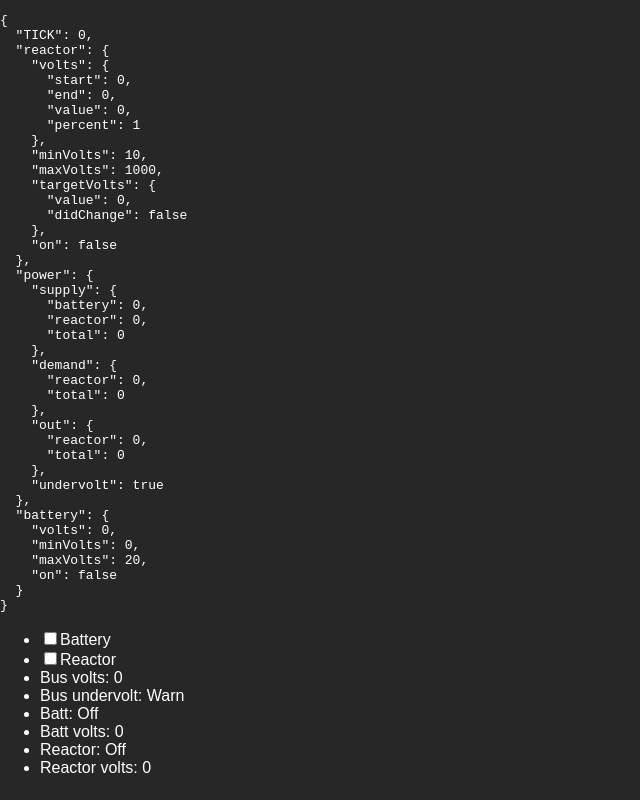
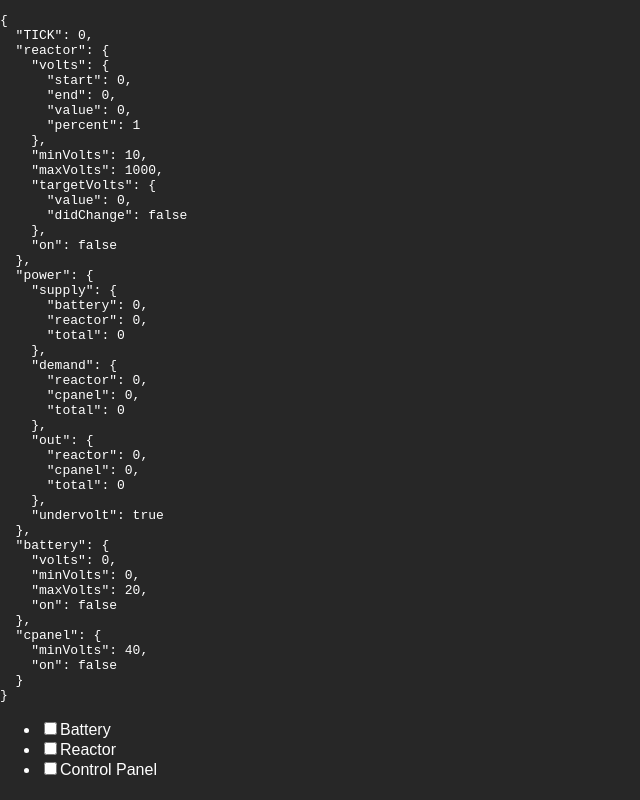
Before and after one commit to Vandesm14/saturn, a React (Vite) app: page / in a window 1280 px wide. Shown: the whole page, without its empty margins (0-640 px from the left). Built offline with nearby package versions, Linux system fonts and the light colour scheme.

Commit message:
experiment with multiple draw sources

```diff
--- a/src/App.tsx
+++ b/src/App.tsx
@@ -37,12 +37,26 @@ function App() {
             Reactor
           </label>
         </li>
+        <li>
+          <label>
+            <input
+              type="checkbox"
+              checked={state.cpanel.on}
+              onChange={(e) => partial({ cpanel: { on: e.target.checked } })}
+            />
+            Control Panel
+          </label>
+        </li>
+        {state.power.out.cpanel === state.cpanel.minVolts ? (
+          <>
             <li>Bus volts: {state.power.supply.total}</li>
             <li>Bus undervolt: {state.power.undervolt ? 'Warn' : ''}</li>
             <li>Batt: {state.battery.on ? 'On' : 'Off'}</li>
             <li>Batt volts: {state.battery.volts}</li>
             <li>Reactor: {state.reactor.on ? 'On' : 'Off'}</li>
             <li>Reactor volts: {state.reactor.volts.value}</li>
+          </>
+        ) : null}
       </ul>
     </>
   );
--- a/src/game.ts
+++ b/src/game.ts
@@ -27,11 +27,13 @@ export const state = {
     // Required power drawn from the bus (e.g. control panel requires 10V)
     demand: {
       reactor: 0,
+      cpanel: 0,
       total: 0,
     },
     // Actual power drawn from the bus (e.g. control panel only gets 50% -> 5V due to supply/demand)
     out: {
       reactor: 0,
+      cpanel: 0,
       total: 0,
     },
 
@@ -42,6 +44,13 @@ export const state = {
     volts: 0,
     minVolts: 0,
     maxVolts: 20,
+
+    // Inputs
+    on: false,
+  },
+
+  cpanel: {
+    minVolts: 40,
 
     // Inputs
     on: false,
@@ -87,14 +96,15 @@ export const systems: System<State>[] = [
   }),
 
   createSystem<State>('power.supply-and-demand', (state) => {
-    const { power, battery, reactor } = state;
+    const { power, battery, reactor, cpanel } = state;
 
     power.supply.battery = battery.volts;
     power.supply.reactor = reactor.volts.value;
     power.supply.total = power.supply.battery + power.supply.reactor;
 
     power.demand.reactor = reactor.on ? reactor.minVolts : 0;
-    power.demand.total = power.demand.reactor;
+    power.demand.cpanel = cpanel.on ? cpanel.minVolts : 0;
+    power.demand.total = power.demand.reactor + power.demand.cpanel;
   }),
 
   createSystem<State>('power.out', (state) => {
@@ -106,6 +116,7 @@ export const systems: System<State>[] = [
     const percent = Math.min(1, totalSupply / totalDemand);
 
     out.reactor = demand.reactor * percent || 0;
+    out.cpanel = demand.cpanel * percent || 0;
     out.total = demand.total * percent || 0;
   }),
 
```
Lines whose indentation alone changed are shown as unchanged.
